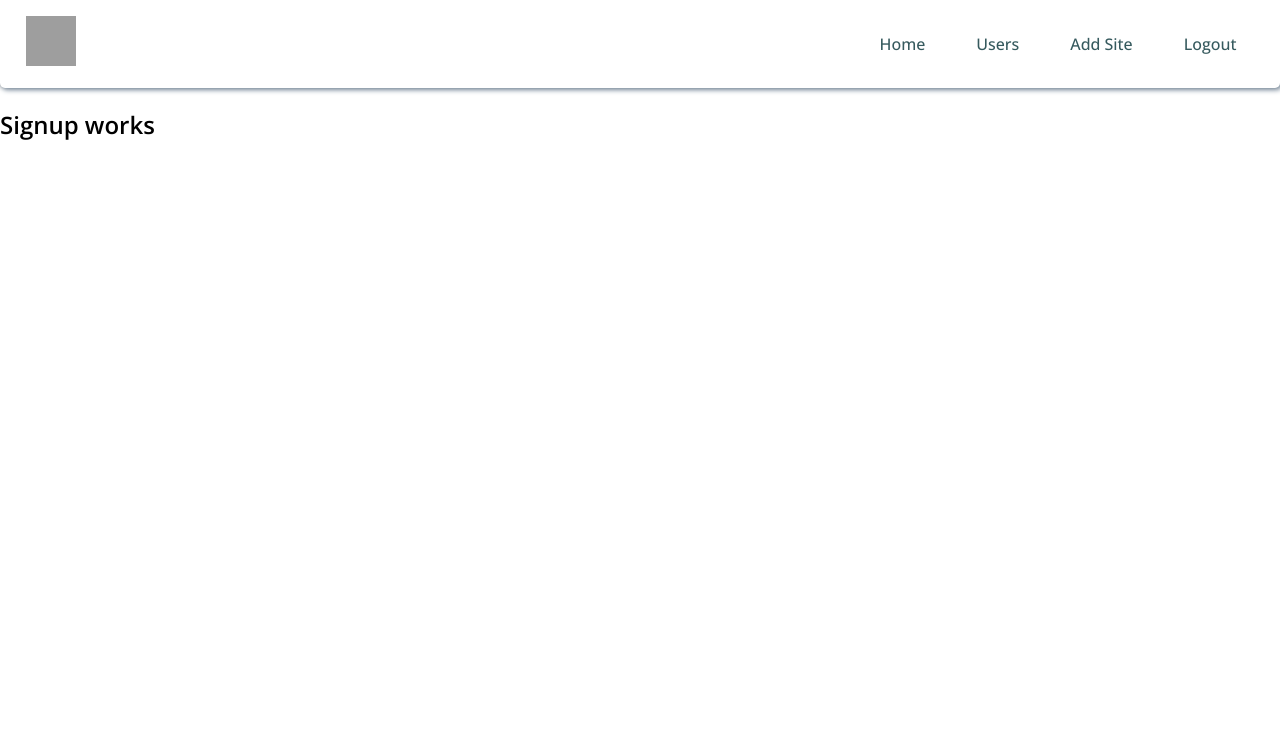
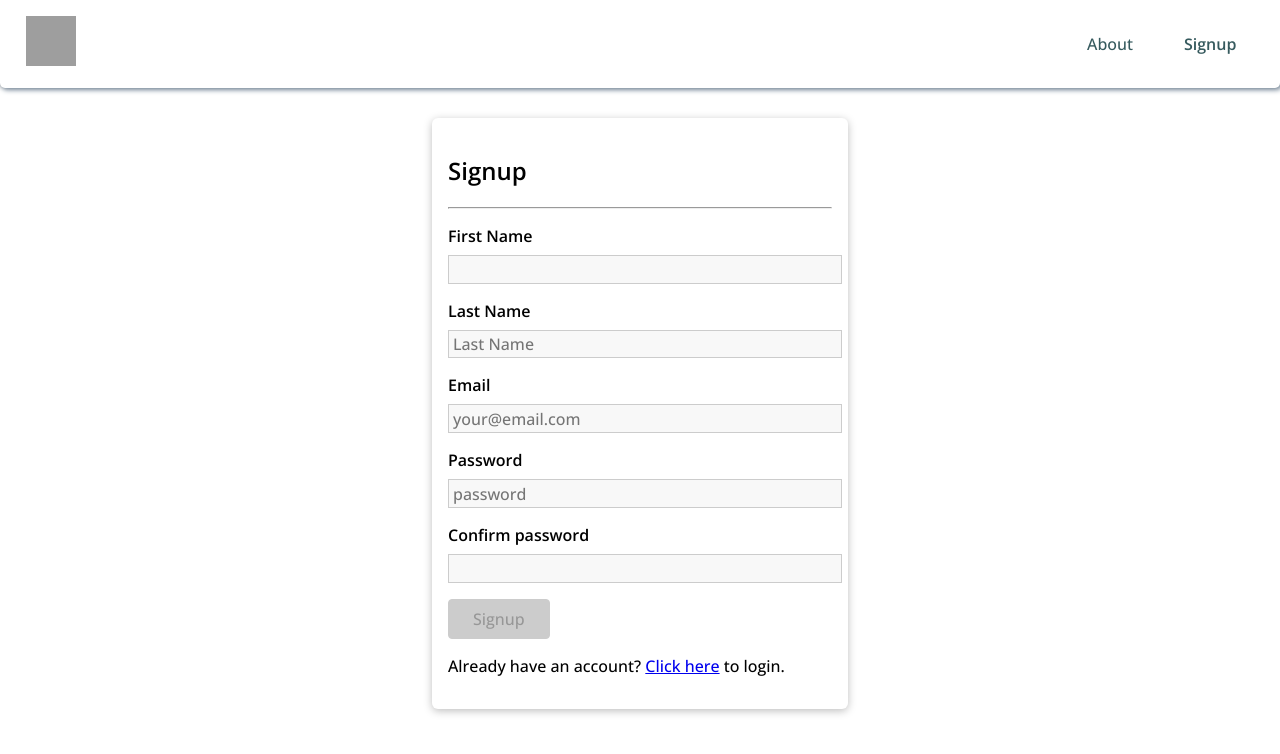
Before and after one commit to Araf96/audit-log, a React (Create React App) app: page /signup in a window 1280 px wide. Shown: the top 754 px of the page. Built offline with nearby package versions, Linux system fonts and the light colour scheme; grey boxes are pictures that could not be loaded; the HTML template or start-up script is replaced by a standard one.

Commit message:
frontend primary complete

```diff
--- a/src/App.js
+++ b/src/App.js
@@ -1,4 +1,4 @@
-import React, { useState } from "react";
+import React, { useState, useCallback, useContext } from "react";
 import {
   BrowserRouter as Router,
   Routes,
@@ -6,6 +6,7 @@ import {
   Navigate,
 } from "react-router-dom";
 
+import { AuthContext } from "./Context/authCTX";
 import Site from "./Sites/Pages/Sites";
 import User from "./User/Pages/User";
 import AddSite from "./Sites/Pages/AddSite";
@@ -13,30 +14,53 @@ import UpdateSite from "./Sites/Pages/UpdateSite";
 import Navigation from "./Shared/Components/Navigation/Navigation";
 import Login from "./User/Pages/Login";
 import Signup from "./User/Pages/Signup";
+import About from "./Extra/About";
 
 import "./App.css";
 
 function App() {
-  const [isLoggedin, setIsLoggedIn] = useState(false);
+  const [isLoggedIn, setIsLoggedIn] = useState(false);
+  const login = useCallback(() => {
+    console.log("Inside login");
+    setIsLoggedIn(true);
+  });
+  const logout = useCallback(() => {
+    setIsLoggedIn(false);
+  });
+
   let routes = (
     <Routes>
+      <Route path="/about" element={<About />}></Route>
       <Route path="/signup" element={<Signup />}></Route>
       <Route path="/login" element={<Login />}></Route>
+      <Route path="*" element={<Navigate to="/login" />}></Route>
+    </Routes>
+  );
+
+  if (isLoggedIn) {
+    routes = (
+      <Routes>
         <Route path="/" element={<Site />}></Route>
         <Route path="/users" element={<User />}></Route>
         <Route path="/:userid/sites" element={<Site />}></Route>
         <Route path="/addsite" element={<AddSite />}></Route>
         <Route path="/updateSite/:siteid" element={<UpdateSite />}></Route>
-      <Route path="/logout" element={<Site />}></Route>
-      <Route path="*" element={<Navigate to="/login" />}></Route>
+        {/* <Route path="/logout" element={<Login />}></Route> */}
+        <Route path="*" element={<Navigate to="/" />}></Route>
       </Routes>
     );
+  }
+
   return (
     <React.Fragment>
+      <AuthContext.Provider
+        value={{ isLoggedIn: isLoggedIn, login: login, logout: logout }}
+      >
         <Router>
           <Navigation />
           <main>{routes}</main>
         </Router>
+      </AuthContext.Provider>
     </React.Fragment>
   );
 }
--- /dev/null
+++ b/src/Context/authCTX.js
@@ -0,0 +1,7 @@
+import { createContext } from "react";
+
+export const AuthContext = createContext({
+  isLoggedIn: false,
+  login: () => {console.log("hello")},
+  logout: () => {console.log("hello00")},
+});
--- /dev/null
+++ b/src/Extra/About.js
@@ -0,0 +1,7 @@
+import React from "react";
+
+const About = () =>{
+    return <p className="center">Audit logger site</p>
+}
+
+export default About;
--- a/src/Shared/Components/Navigation/NavLinks.css
+++ b/src/Shared/Components/Navigation/NavLinks.css
@@ -18,6 +18,18 @@
   transition: 0.5s ease;
   color: #365a5e;
 }
+
+
+.nav-box .nav-item .link-button {
+  transition: 0.5s ease;
+  color: #365a5e;
+  border: none;
+  background: white;
+  cursor: pointer;
+  font-size: 16px;
+}
+
+
 
 .active{
   font-weight:bold;
--- a/src/Shared/Components/Navigation/NavLinks.js
+++ b/src/Shared/Components/Navigation/NavLinks.js
@@ -1,11 +1,15 @@
-import React from "react";
+import React, { useContext } from "react";
 import { NavLink } from "react-router-dom";
+
+import { AuthContext } from "../../../Context/authCTX";
 
 import "./NavLinks.css";
 
 const NavLinks = (props) => {
+  const auth = useContext(AuthContext);
   return (
     <div className="nav-box">
+      {auth.isLoggedIn && (
         <div className="nav-item">
           <NavLink
             to="/"
@@ -16,6 +20,8 @@ const NavLinks = (props) => {
             Home
           </NavLink>
         </div>
+      )}
+      {auth.isLoggedIn && (
         <div className="nav-item">
           <NavLink
             to="/users"
@@ -26,6 +32,8 @@ const NavLinks = (props) => {
             Users
           </NavLink>
         </div>
+      )}
+      {auth.isLoggedIn && (
         <div className="nav-item">
           <NavLink
             className="link"
@@ -36,16 +44,38 @@ const NavLinks = (props) => {
             Add Site
           </NavLink>
         </div>
+      )}
       <div className="nav-item">
           <NavLink
-          to="/login"
+            to="/about"
             className="link"
             activeclassname="active"
             style={{ textDecoration: "none" }}
           >
-          Logout
+            About
           </NavLink>
         </div>
+      {auth.isLoggedIn && (
+        <div className="nav-item">
+          <button className="link-button"
+            onClick={auth.logout}
+          >
+            Logout
+          </button>
+        </div>
+      )}
+      {!auth.isLoggedIn && (
+        <div className="nav-item">
+          <NavLink
+            to="/signup"
+            className="link"
+            activeclassname="active"
+            style={{ textDecoration: "none" }}
+          >
+            Signup
+          </NavLink>
+        </div>
+      )}
     </div>
   );
 };
--- a/src/Shared/Util/validator.js
+++ b/src/Shared/Util/validator.js
@@ -5,6 +5,7 @@ const VALIDATOR_TYPE_MIN = 'MIN';
 const VALIDATOR_TYPE_MAX = 'MAX';
 const VALIDATOR_TYPE_EMAIL = 'EMAIL';
 const VALIDATOR_TYPE_FILE = 'FILE';
+const VALIDATOR_TYPE_MATCH = 'MATCH';
 
 export const VALIDATOR_REQUIRE = () => ({ type: VALIDATOR_TYPE_REQUIRE });
 export const VALIDATOR_FILE = () => ({ type: VALIDATOR_TYPE_FILE });
@@ -19,6 +20,7 @@ export const VALIDATOR_MAXLENGTH = val => ({
 export const VALIDATOR_MIN = val => ({ type: VALIDATOR_TYPE_MIN, val: val });
 export const VALIDATOR_MAX = val => ({ type: VALIDATOR_TYPE_MAX, val: val });
 export const VALIDATOR_EMAIL = () => ({ type: VALIDATOR_TYPE_EMAIL });
+export const VALIDATOR_MATCH = () => ({type: VALIDATOR_TYPE_MATCH});
 
 export const validate = (value, validators) => {
   let isValid = true;
@@ -41,6 +43,9 @@ export const validate = (value, validators) => {
     if (validator.type === VALIDATOR_TYPE_EMAIL) {
       isValid = isValid && /^\S+@\S+\.\S+$/.test(value);
     }
+    if (validator.type === VALIDATOR_TYPE_MATCH) {
+      isValid = value.value_1 === value.value_2;
+    }
   }
   return isValid;
 };
--- a/src/User/Pages/Login.js
+++ b/src/User/Pages/Login.js
@@ -1,4 +1,5 @@
-import React from "react";
+import React, { useContext } from "react";
+import { NavLink } from "react-router-dom";
 
 import { useForm } from "../../hooks/form";
 import Input from "../../Shared/Components/ActionElements/Input";
@@ -7,10 +8,12 @@ import {
   VALIDATOR_EMAIL,
   VALIDATOR_REQUIRE,
 } from "../../Shared/Util/validator";
+import { AuthContext } from "../../Context/authCTX";
 
 import "./Auth.css";
 
 const Login = (props) => {
+  const auth = useContext(AuthContext);
   const [formState, inputHandler] = useForm(
     {
       email: { value: "", isValid: false },
@@ -19,9 +22,12 @@ const Login = (props) => {
     false
   );
 
-  const loginHandler = event =>{
+  const loginHandler = (event) => {
     event.preventDefault();
-  }
+    console.log(formState.inputs);
+    auth.login();
+    setTimeout(()=>{console.log("Inside login " + auth.isLoggedIn)},3000);
+  };
 
   return (
     <form className="auth-form" onSubmit={loginHandler}>
@@ -47,7 +53,13 @@ const Login = (props) => {
         validators={[VALIDATOR_REQUIRE()]}
         errorText="Password is required"
       />
-      <Button type="submit" disabled={!formState.formIsValid} to="/">Login</Button>
+      <Button type="submit" disabled={!formState.formIsValid}>
+        Login
+      </Button>
+      <p>
+        Don't have an account? <NavLink to="/signup">Click here</NavLink> to
+        register
+      </p>
     </form>
   );
 };
--- a/src/User/Pages/Signup.js
+++ b/src/User/Pages/Signup.js
@@ -1,7 +1,121 @@
-import React from "react";
+import React, { useState } from "react";
+import { NavLink } from "react-router-dom";
 
-const Signup = props =>{
-    return <h2>Signup works</h2>
+import { useForm } from "../../hooks/form";
+import {
+  VALIDATOR_REQUIRE,
+  VALIDATOR_MINLENGTH,
+  VALIDATOR_EMAIL,
+  VALIDATOR_MATCH,
+  validate,
+} from "../../Shared/Util/validator";
+import Input from "../../Shared/Components/ActionElements/Input";
+import Button from "../../Shared/Components/ActionElements/Button";
+import Modal from "../../Shared/Components/UIElements/Modal"
+
+import "./Auth.css";
+
+const Signup = (props) => {
+  const [passwordModalOpen, setPasswordModalOpen] = useState(false);
+
+  const passwordModalOpenHandler = ()=>setPasswordModalOpen(true);
+  const passwordModalCloseHandler = ()=>setPasswordModalOpen(false);
+
+  const [formState, inputHandler] = useForm(
+    {
+      firstName: { value: "", isValid: false },
+      lastName: { value: "", isValid: false },
+      email: { value: "", isValid: false },
+      password: { value: "", isValid: false },
+      confirmPassword: { value: "", isValid: false },
+    },
+    false
+  );
+
+  const signupHandler = (event) => {
+    event.preventDefault();
+    let passwordCheck = validate(
+      {
+        value_1: formState.inputs.password.value,
+        value_2: formState.inputs.confirmPassword.value,
+      },
+      [VALIDATOR_MATCH()]
+    );
+
+    if(!passwordCheck){
+        passwordModalOpenHandler();
+        return;
+    }
+    console.log(formState.inputs);
+  };
+
+  return (
+    <React.Fragment>
+      <Modal show={passwordModalOpen} header="Error" footer={
+          <Button danger onClick={passwordModalCloseHandler}>CLOSE</Button>
+      }>
+          <p>Password and confirm password didn't match</p>
+      </Modal>
+      <form className="auth-form" onSubmit={signupHandler}>
+        <h2>Signup</h2>
+        <hr />
+        <Input
+          element="input"
+          id="firstName"
+          type="text"
+          label="First Name"
+          onInput={inputHandler}
+          placeholder=""
+          validators={[VALIDATOR_REQUIRE()]}
+          errorText="First name is required"
+        />
+        <Input
+          element="input"
+          id="lastName"
+          type="text"
+          label="Last Name"
+          onInput={inputHandler}
+          placeholder="Last Name"
+          validators={[VALIDATOR_REQUIRE()]}
+          errorText="Last name is required"
+        />
+        <Input
+          element="input"
+          id="email"
+          type="email"
+          label="Email"
+          onInput={inputHandler}
+          placeholder="your@email.com"
+          validators={[VALIDATOR_REQUIRE(), VALIDATOR_EMAIL()]}
+          errorText="Invalid Email"
+        />
+        <Input
+          element="input"
+          id="password"
+          type="password"
+          label="Password"
+          onInput={inputHandler}
+          placeholder="password"
+          validators={[VALIDATOR_REQUIRE(), VALIDATOR_MINLENGTH(6)]}
+          errorText="Password must be at least 6 characters"
+        />
+        <Input
+          element="input"
+          id="confirmPassword"
+          type="password"
+          label="Confirm password"
+          onInput={inputHandler}
+          placeholder=""
+          validators={[VALIDATOR_REQUIRE()]}
+          errorText="Password did not match"
+        />
+        <Button type="submit" disabled={!formState.formIsValid}>
+          Signup
+        </Button>
+        <p>Already have an account? <NavLink to="/login">Click here</NavLink> to login.</p>
+      </form>
+    </React.Fragment>
+  );
 };
 
 export default Signup;
```
Lines whose indentation alone changed are shown as unchanged.
